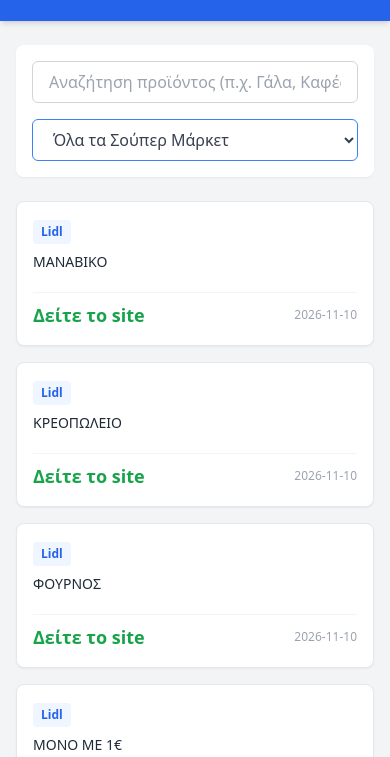
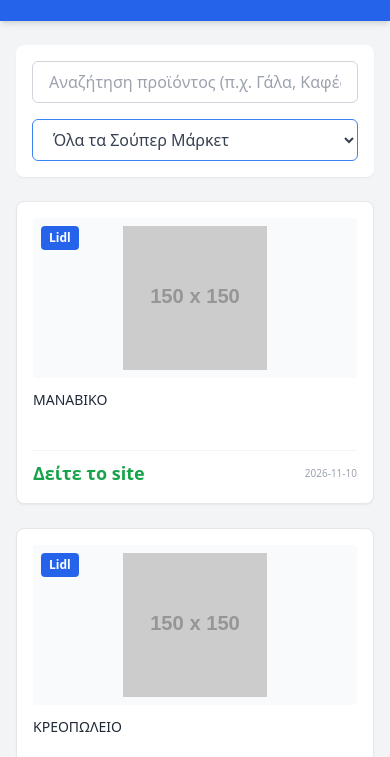
Before and after one commit to theochala/offes, a plain HTML site: page index.html in a window 390 px wide. Shown: the part 87-844 px from the top of the page. Drawn offline with nearby package versions, Linux system fonts and the light colour scheme; placeholder pictures from the web are drawn by us.

Commit message:
Update index.html

```diff
--- a/index.html
+++ b/index.html
@@ -42,7 +42,7 @@
             </div>
         </div>
 
-        <div id="offers-container" class="grid grid-cols-1 sm:grid-cols-2 md:grid-cols-3 lg:grid-cols-4 gap-4">
+        <div id="offers-container" class="grid grid-cols-1 sm:grid-cols-2 md:grid-cols-3 lg:grid-cols-4 gap-6">
             <p class="text-center col-span-full text-gray-500 py-8">Φόρτωση προσφορών...</p>
         </div>
     </main>
@@ -50,32 +50,16 @@
     <script>
         let rawOffersData = [];
 
-        // Εφεδρικά δεδομένα (αν δεν βρεθεί το αρχείο JSON)
-        const fallbackOffers = [
-            { supermarket: "Σκλαβενίτης", title: "Ελληνικό Φρέσκο Γάλα 1L", price: "1.25€", date: "2026-06-06" },
-            { supermarket: "ΑΒ Βασιλόπουλος", title: "Ηλιέλαιο 5L", price: "7.80€", date: "2026-06-06" },
-            { supermarket: "Μασούτης", title: "Αλεύρι για όλες τις χρήσεις 1kg", price: "0.85€", date: "2026-06-06" },
-            { supermarket: "MyMarket", title: "Μακαρόνια No. 6 500g", price: "0.68€", date: "2026-06-06" },
-            { supermarket: "Lidl", title: "Φέτα ΠΟΠ 400g", price: "3.49€", date: "2026-06-06" }
-        ];
-
         async function fetchOffers() {
             try {
                 const res = await fetch('clean_offers.json?v=' + new Date().getTime());
                 if (!res.ok) throw new Error('Δεν βρέθηκε το αρχείο');
 
                 const json = await res.json();
-
-                if (Array.isArray(json)) {
-                    rawOffersData = json;
-                } else if (json.offers && Array.isArray(json.offers)) {
-                    rawOffersData = json.offers;
-                } else {
-                    rawOffersData = fallbackOffers;
-                }
+                rawOffersData = json.offers || [];
             } catch (err) {
-                console.warn('Χρήση εφεδρικών δεδομένων (Fallback):', err);
-                rawOffersData = fallbackOffers; // Αν αποτύχει, δείχνει τα δοκιμαστικά για να μην μένει κενό
+                console.error('Σφάλμα φόρτωσης:', err);
+                rawOffersData = [];
             }
             filterOffers();
         }
@@ -106,18 +90,27 @@
                 const card = document.createElement('div');
                 card.className = 'bg-white rounded-lg border border-gray-200 p-4 shadow-sm hover:shadow-md transition flex flex-col justify-between';
 
+                // Εμφάνιση παλιάς τιμής μόνο αν υπάρχει
+                const oldPriceHtml = offer.old_price ? `<span class="text-xs text-gray-400 line-through mr-2">${offer.old_price}</span>` : '';
+
                 card.innerHTML = `
                     <div>
-                        <span class="inline-block text-xs font-semibold px-2 py-1 bg-blue-50 text-blue-600 rounded mb-2">
-                            ${offer.supermarket || 'Σούπερ Μάρκετ'}
-                        </span>
-                        <h3 class="text-sm font-medium text-gray-800 line-clamp-2 mb-2">
+                        <div class="relative h-40 mb-3 bg-gray-50 rounded flex items-center justify-center overflow-hidden">
+                            <img src="${offer.image || ''}" alt="${offer.title}" class="object-contain h-full w-full p-2" onerror="this.src='https://via.placeholder.com/150?text=No+Image'">
+                            <span class="absolute top-2 left-2 text-xs font-semibold px-2 py-1 bg-blue-600 text-white rounded">
+                                ${offer.supermarket}
+                            </span>
+                        </div>
+                        <h3 class="text-sm font-medium text-gray-800 line-clamp-2 mb-2 h-10">
                             ${offer.title}
                         </h3>
                     </div>
                     <div class="flex items-center justify-between mt-3 pt-2 border-t border-gray-100">
-                        <span class="text-lg font-bold text-green-600">${offer.price}</span>
-                        ${offer.date ? `<span class="text-xs text-gray-400">${offer.date}</span>` : ''}
+                        <div>
+                            ${oldPriceHtml}
+                            <span class="text-lg font-bold text-green-600">${offer.price}</span>
+                        </div>
+                        ${offer.date ? `<span class="text-[10px] text-gray-400">${offer.date}</span>` : ''}
                     </div>
                 `;
                 container.appendChild(card);
```
